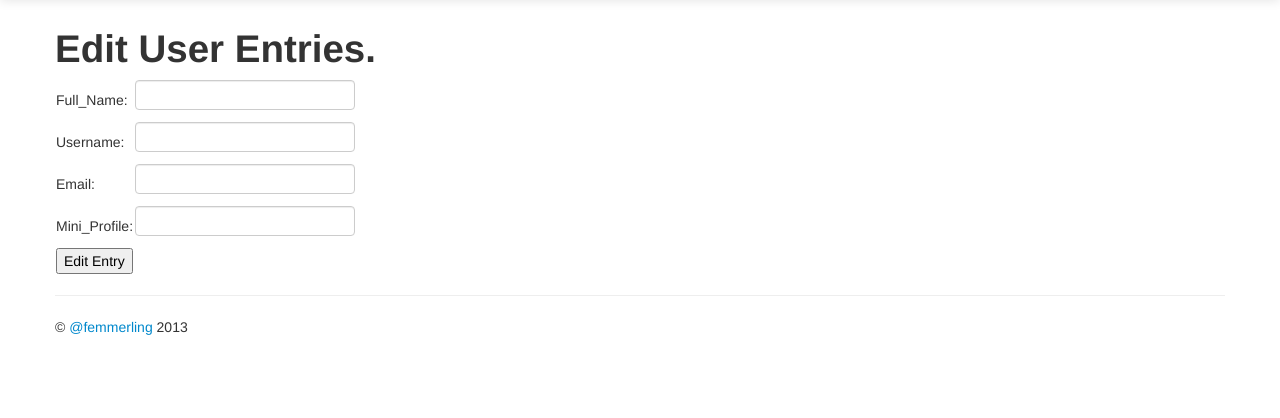
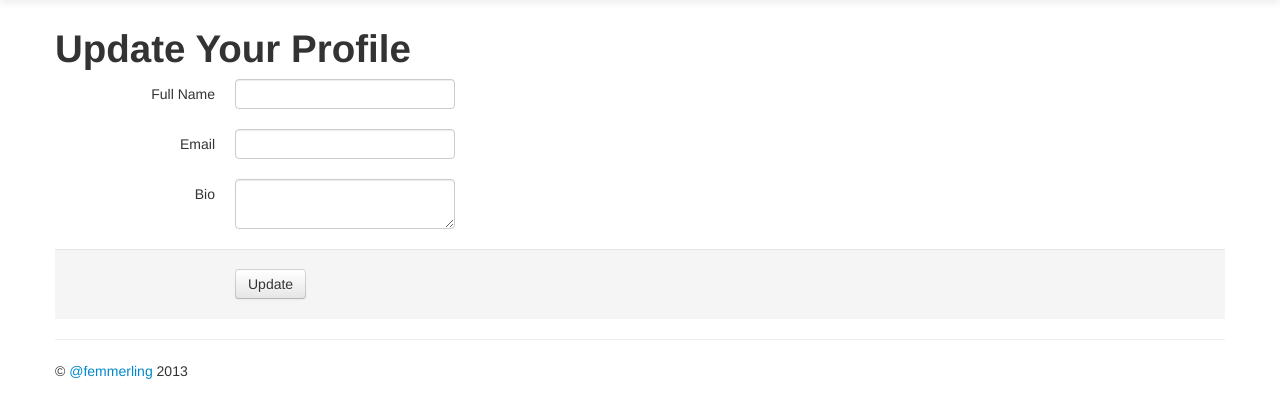
Before and after one commit to femmerling/nembok, a Flask app: page /user/edit/1 in a window 1280 px wide. Shown: the part 41-459 px from the top of the page. Run offline with Flask 2, Linux system fonts and the light colour scheme; some libraries are stand-ins or nearby versions.

Commit message:
use flask-wtf to validate form submission when editing user data

```diff
--- a/app/blueprints/user.py
+++ b/app/blueprints/user.py
@@ -6,68 +6,58 @@ from flask import request
 from flask import url_for
 from flask import session
 
-from ..database import db
-from ..models import User
+from flask.ext.wtf import Form
+from wtforms import TextField
+from wtforms import TextAreaField
+from wtforms.validators import Email
+
+from app.database import db
+from app.models import User
 from app import github
-
-########### user data model controllers area ###########
 
 user_view = Blueprint('user_view', __name__)
 
 
-@user_view.route('/user/', methods=['GET'], defaults={'id': None})
-@user_view.route('/user/<id>', methods=['GET', 'PUT'])
-def user_controller(id):
-    full_name = request.values.get('full_name')
-    username = request.values.get('username')
-    email = request.values.get('email')
-    mini_profile = request.values.get('mini_profile')
-
-    if id:
-        if request.method == 'GET':
-            user = User.query.get(id)
-            if user:
-                user = user.dto()
-            if request.values.get('json'):
-                return jsonify(dict(user=user))
-            else:
-                return render_template('user/user_view.html', user=user)
-        elif request.method == 'PUT':
-            user_item = User.query.get(id)
-            user_item.full_name = full_name
-            user_item.username = username
-            user_item.email = email
-            user_item.mini_profile = mini_profile
-            db.session.add(user_item)
-            db.session.commit()
-            return 'updated'
-        else:
-            return 'Method Not Allowed'
-    else:
-        if request.method == 'GET':
-            user_list = User.query.all()
-            if user_list:
-                entries = [user.dto() for user in user_list]
-            else:
-                entries = None
-            if request.values.get('json'):
-                return jsonify(dict(user=entries))
-            else:
-                return render_template(
-                    'user/user.html',
-                    user_entries=entries,
-                    title="User List",
-                    )
-        else:
-            return 'Method Not Allowed'
+class EditUserForm(Form):
+    full_name = TextField('Full Name')
+    email = TextField('Email', validators=[Email()])
+    mini_profile = TextAreaField('Bio')
 
 
-@user_view.route('/user/edit/<id>')
+@user_view.route('/user/', defaults={'id': None})
+@user_view.route('/user/<id>')
+def user_controller(id):
+    if id:
+        user = User.query.get(id)
+        if user:
+            user = user.dto()
+        if request.values.get('json'):
+            return jsonify(dict(user=user))
+        return render_template('user/user_view.html', user=user)
+
+    user_list = User.query.all()
+    entries = [user.dto() for user in user_list]
+
+    if request.values.get('json'):
+        return jsonify(dict(user=entries))
+
+    return render_template(
+        'user/user.html', user_entries=entries, title="User List")
+
+
+@user_view.route('/user/edit/<id>', methods=['GET', 'POST'])
 def user_edit_controller(id):
-    #this is the controller to edit model entries
-    user_item = User.query.get(id)
+    user = User.query.get(id)
+    form = EditUserForm(obj=user)
+
+    if form.validate_on_submit():
+        form.populate_obj(user)
+        db.session.add(user)
+        db.session.commit()
+        return redirect(url_for('.user_controller'))
+
     return render_template(
-        'user/user_edit.html', user_item=user_item, title="Edit Entries")
+        'user/user_edit.html', form=form, title="Edit Entries")
 
 
 @user_view.route('/login/')
--- a/app/templates/user/user_edit.html
+++ b/app/templates/user/user_edit.html
@@ -1,29 +1,36 @@
 {% extends "base.html" %}
 {% block content %}
-		<h1>Edit User Entries.</h1>
-		<form id="edit-form" name="user_add" method="put" action="/user/{{ user_item.id }}">
-		<input type="hidden" id="url" value="/user/{{ user_item.id }}">
-		<table>
-				<tr>
-					<td>Full_Name:</td>
-					<td><input type="text" name="full_name" value="{{ user_item.full_name }}"/></td>
-				</tr>
-				<tr>
-					<td>Username:</td>
-					<td><input type="text" name="username" value="{{ user_item.username }}"/></td>
-				</tr>
-				<tr>
-					<td>Email:</td>
-					<td><input type="text" name="email" value="{{ user_item.email }}"/></td>
-				</tr>
-				<tr>
-					<td>Mini_Profile:</td>
-					<td><input type="text" name="mini_profile" value="{{ user_item.mini_profile }}"/></td>
-				</tr>
-				<tr>
-					<td><input id="submit-put" type="submit" name="submit" value="Edit Entry"/></td>
-					<td> </td>
-				</tr>
-		</table>
-		</form>
+    <h1>Update Your Profile</h1>
+    <form method="post" class="form-horizontal">
+        {{ form.csrf_token }}
+        <div class="control-group">
+            {{ form.full_name.label(class="control-label") }}
+            <div class="controls">
+                {{ form.full_name }}
+            </div>
+        </div>
+        {% set is_error = "email" in form.errors %}
+        <div class="control-group {% if is_error %}error{% endif %}">
+            {{ form.email.label(class="control-label") }}
+            <div class="controls">
+                {{ form.email }}
+                {% if is_error %}
+                <ul class="help-block">
+                    {% for error in form.errors["email"] %}
+                    <li>{{ error }}</li>
+                    {% endfor %}
+                </ul>
+                {% endif %}
+            </div>
+        </div>
+        <div class="control-group">
+            {{ form.mini_profile.label(class="control-label") }}
+            <div class="controls">
+                {{ form.mini_profile }}
+            </div>
+        </div>
+        <div class="form-actions">
+            <input type="submit" class="btn" value="Update">
+        </div>
+    </form>
 {% endblock %}
--- a/config.py
+++ b/config.py
@@ -8,6 +8,7 @@ SQLALCHEMY_MIGRATE_REPO = os.path.join(BASEDIR, 'db_repository')
 # additional_packages = ['flask-mail','nose']
 ADDITIONAL_PACKAGES = [
     'rauth',
+    'flask-wtf',
     ]
 
 # Select the database connectivity that you wish to use.
```
